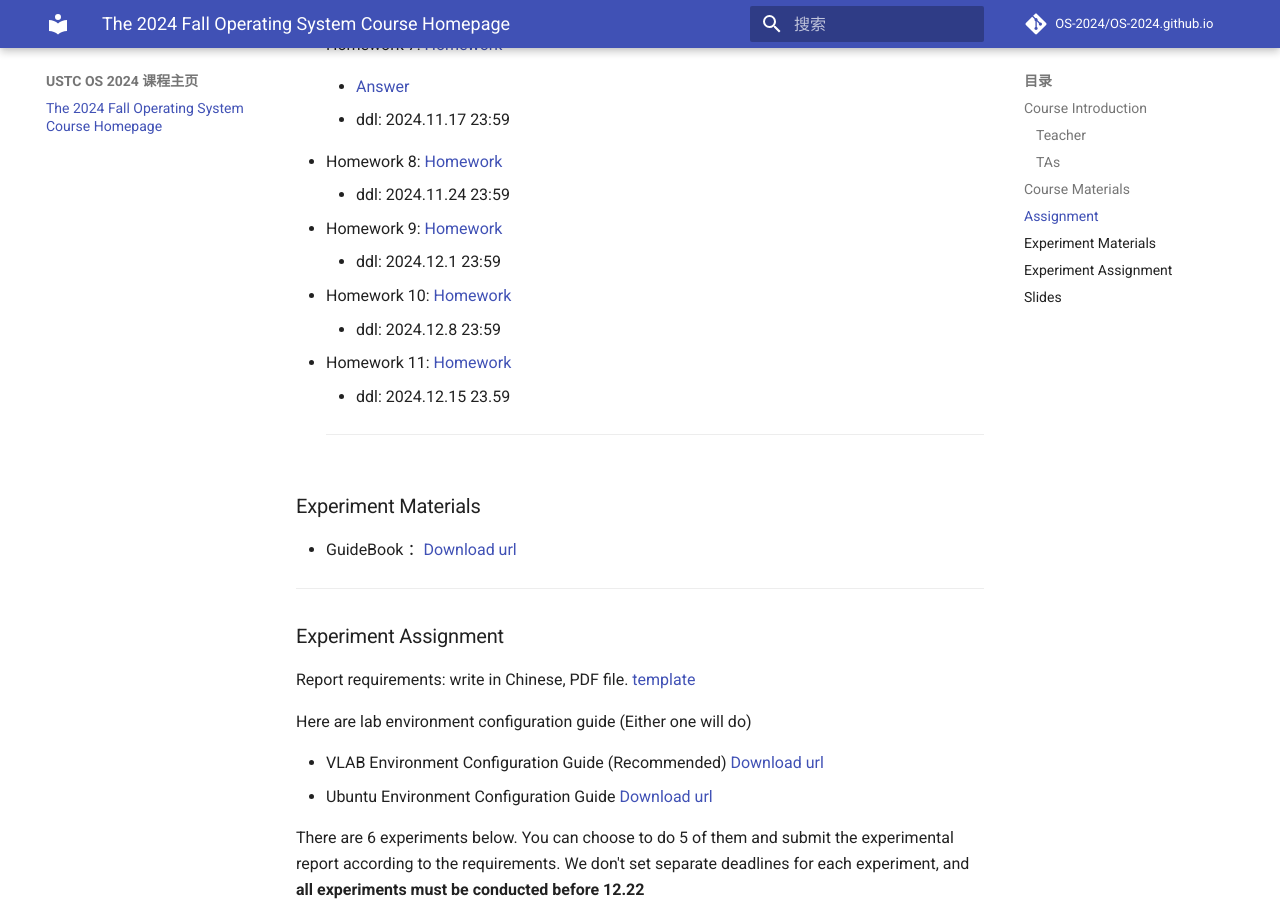
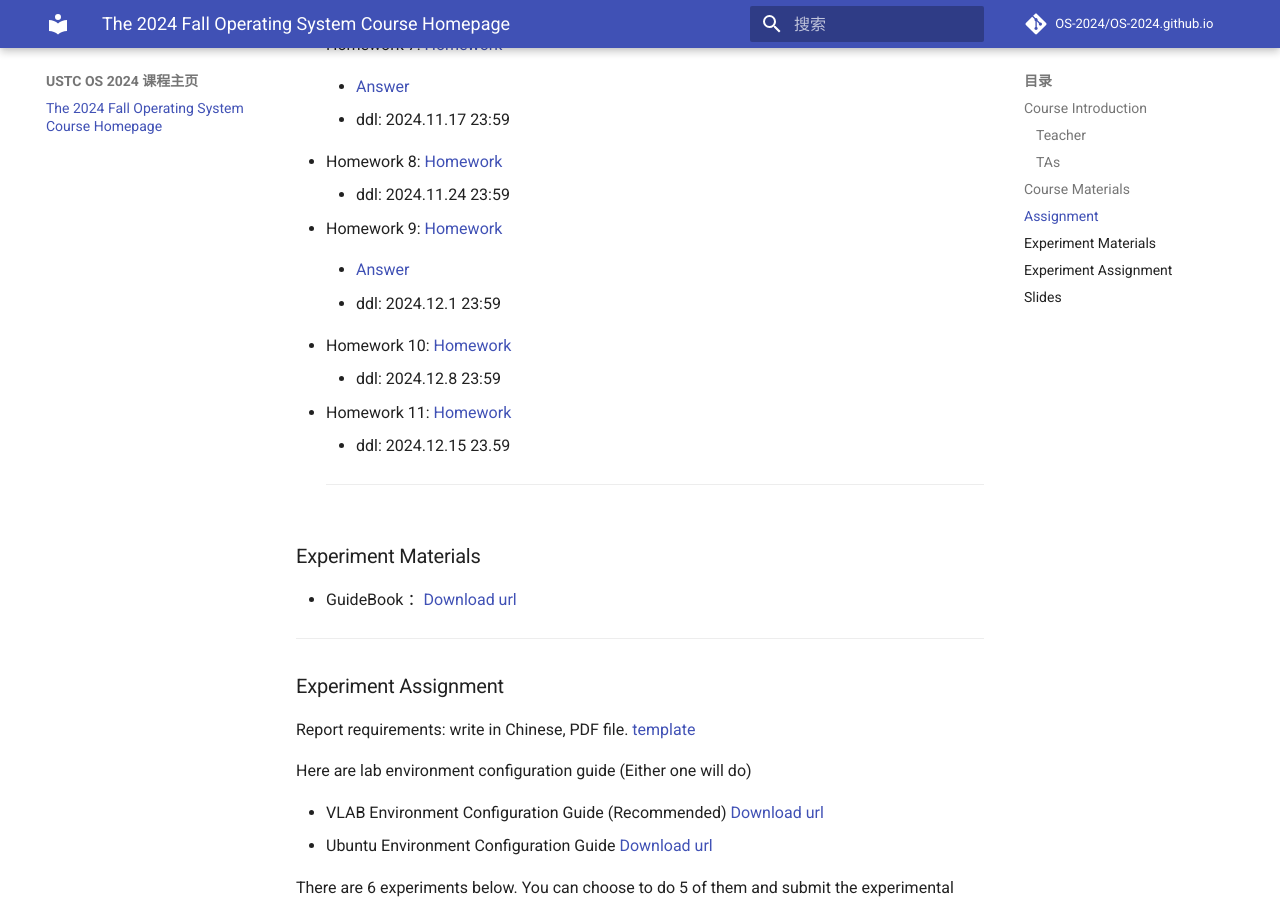
Before and after one commit to OS-2024/OS-2024.github.io, an MkDocs documentation site: the page built from docs/index.md, in a window 1280 px wide and 900 px high, scrolled down 2149 px. Built offline with MkDocs 1.6.1 and Material for MkDocs 9.7.7, drawn with Linux system fonts in a browser that asks for light colours; comment, search, counter and statistics services are not loaded.

Commit message:
add answer9

```diff
--- a/docs/index.md
+++ b/docs/index.md
@@ -99,6 +99,8 @@ Additional notes on assignments:
 
 * Homework 9: [Homework](https://rec.ustc.edu.cn/share/ff6663e0-a710-11ef-af6b-db302086429e)
 
+    * [Answer](https://rec.ustc.edu.cn/share/a8bd2860-badf-11ef-a769-09ca4537d1be)
+
     * ddl: 2024.12.1 23:59
 
 * Homework 10: [Homework](https://rec.ustc.edu.cn/share/69e2fd80-b706-11ef-8966-75dcefde45ee)
```
